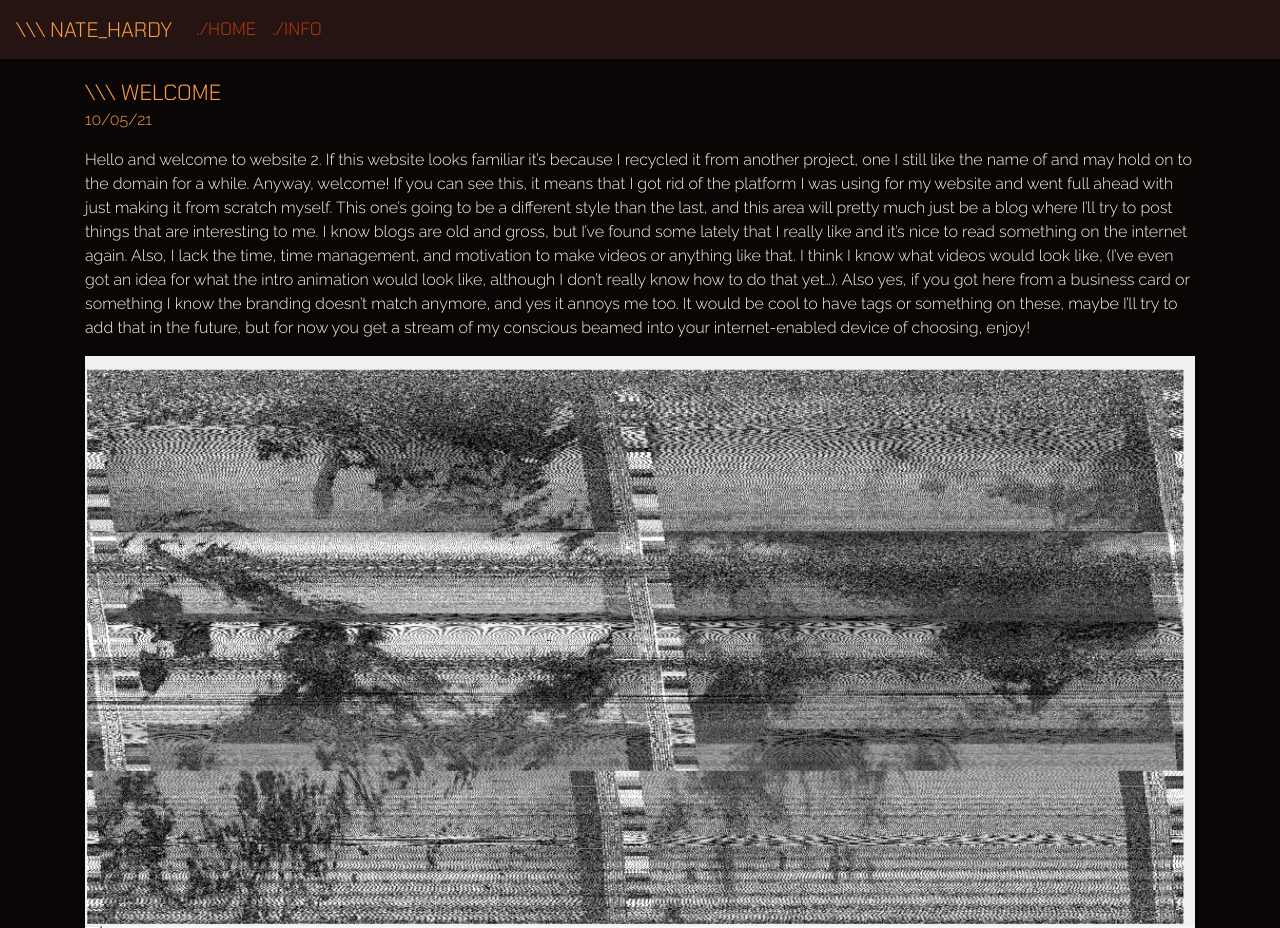
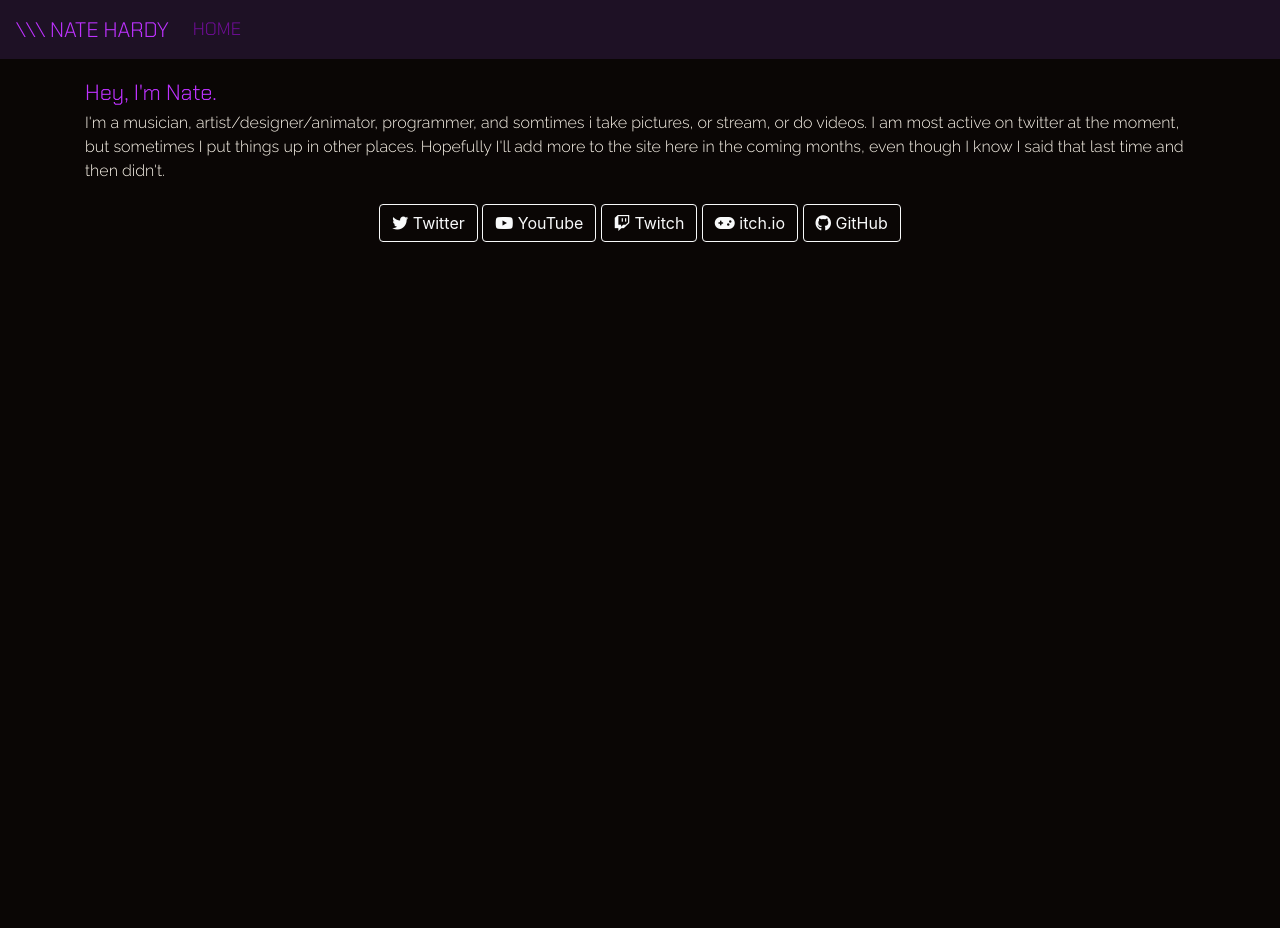
Before and after one commit to lastretrofire/website, a plain HTML site: page index.html in a window 1280 px wide. After the commit the page ends 800 px from the top, so only its background shows below. Drawn offline with nearby package versions, Linux system fonts and the light colour scheme.

Commit message:
major website changes

```diff
--- a/index.html
+++ b/index.html
@@ -24,27 +24,21 @@
 
 	<title>NATE_HARDY</title>
 </head>
-<nav class="navbar fixed-top navbar-expand-lg navbar-dark" style="background-color: #251411;">
-		<a class="navbar-brand" style="color:#fc9d49; font-family: 'Chakra Petch', sans-serif; font-size:21px;">\\\ NATE_HARDY</a>
+<nav class="navbar fixed-top navbar-expand-lg navbar-dark" style="background-color: #1e1125;">
+		<a class="navbar-brand" style="color:#be32ff; font-family: 'Chakra Petch', sans-serif; font-size:21px;">\\\ NATE HARDY</a>
 			<ul class="navbar-nav">
 				<button class="navbar-toggler" type="button" data-toggle="collapse" data-target="#navbarToggleExternalContent" aria-controls="navbarToggleExternalContent" aria-expanded="false" aria-label="Toggle navigation">
-					<i class="fas fa-bars" style="color:#fc9d49;"></i>
+					<i class="fas fa-bars" style="color:#be32ff;"></i>
 				  </button>
 				<div class="collapse" id="navbarToggleExternalContent">
 					<li class="nav-item active">
-						<a class="nav-link active" aria-current="page" href="#" style="color:#ae3910; font-family: 'Chakra Petch', sans-serif; font-size:18px; transition: background-color, #ffb580 1.0s; !important">./HOME</a>
-					</li>
-					<li class="nav-item">
-						<a class="nav-link active" aria-current="page" href="info.html" style="color:#ae3910; font-family: 'Chakra Petch', sans-serif; font-size:18px; transition: background-color, #ffb580 1.0s; !important">./INFO</a>
+						<a class="nav-link active" aria-current="page" href="#" style="color:#6f0d96; font-family: 'Chakra Petch', sans-serif; font-size:18px; transition: background-color, #be32ff 1.0s; !important">HOME</a>
 					</li>
 				</div>
 
 				<div class="collapse navbar-collapse" id="navbar">
 				<li class="nav-item active">
-					<a class="nav-link active" aria-current="page" href="#" style="color:#ae3910; font-family: 'Chakra Petch', sans-serif; font-size:18px; transition: background-color, #ffb580 1.0s; !important">./HOME</a>
-				</li>
-				<li class="nav-item">
-					<a class="nav-link active" aria-current="page" href="info.html" style="color:#ae3910; font-family: 'Chakra Petch', sans-serif; font-size:18px; transition: background-color, #ffb580 1.0s; !important">./INFO</a>
+					<a class="nav-link active" aria-current="page" href="#" style="color:#6f0d96; font-family: 'Chakra Petch', sans-serif; font-size:18px; transition: background-color, #be32ff 1.0s; !important">HOME</a>
 				</li>
 			</div>
 
@@ -54,19 +48,21 @@
 <body>
 
 	<div class="container-md" style="margin-top: 80px;">
-		<h1 style="margin-bottom:2px;">\\\ WELCOME</h1>
-		<p style="color: #fc9d49; margin-top:2px; margin-bottom: 2px;">10/05/21<p>
+		<h1 style="margin-bottom:2px;">Hey, I'm Nate. </h1>
+		<p style="margin-top: 5px;">
+			I'm a musician, artist/designer/animator, programmer, and somtimes i take pictures, or stream, or do videos. I am most active on twitter at the moment, but sometimes I put things up in other places. Hopefully I'll
+			add more to the site here in the coming months, even though I know I said that last time and then didn't.
+		</p>
+		<div class="container" style="margin-top: 15px;"><center>
+			<a href="https://twitter.com/LastRetrofire "><button type="button" class="btn btn-outline-light" style="margin-top: 5px;"><i class="fab fa-twitter"></i> Twitter</button></a>
+			<a href="https://www.youtube.com/channel/UCCyaTFgeQmElgMY-RJpF71Q/featured"><button type="button" class="btn btn-outline-light" style="margin-top: 5px;"><i class="fab fa-youtube"></i> YouTube</button></a>
+			<a href="https://www.twitch.tv/lastretrofire"><button type="button" class="btn btn-outline-light" style="margin-top: 5px;"><i class="fab fa-twitch"></i> Twitch</button></a>
+			<a href="https://lastretrofire.itch.io/"><button type="button" class="btn btn-outline-light" style="margin-top: 5px;"><i class="fa fa-gamepad"></i> itch.io</button></a>
+			<a href="https://github.com/lastretrofire"><button type="button" class="btn btn-outline-light" style="margin-top: 5px;"><i class="fa fa-github"></i> GitHub</button></a>
 
-		<p style="margin-top: 5px;">Hello and welcome to website 2. If this website looks familiar it’s because I recycled it from another project, one I still like the name of and may
-			hold on to the domain for a while. Anyway, welcome! If you can see this, it means that I got rid of the platform I was using for my website and went full ahead with just making
-			it from scratch myself. This one’s going to be a different style than the last, and this area will pretty much just be a blog where I’ll try to post things that are interesting
-			to me. I know blogs are old and gross, but I’ve found some lately that I really like and it’s nice to read something on the internet again. Also, I lack the time, time management,
-			and motivation to make videos or anything like that. I think I know what videos would look like, (I’ve even got an idea for what the intro animation would look like, although I
-			don’t really know how to do that yet…). Also yes, if you got here from a business card or something I know the branding doesn’t match anymore, and yes it annoys me too. It would
-			be cool to have tags or something on these, maybe I’ll try to add that in the future, but for now you get a stream of my conscious beamed into your internet-enabled device of
-			choosing, enjoy!
-		</p>
-		<img src="img\NOAA_1.png" class = "img-responsive" width = "100%"></img>
+
+		</center>
+		</div>
 
 	</div>
 
--- a/stylesheet.css
+++ b/stylesheet.css
@@ -7,7 +7,7 @@ a:hover {
 }
 h1 {
 	margin-top: 20px;
-	color: #fc9d49;
+	color: #be32ff;
 	font-family: 'Chakra Petch', sans-serif;
 	font-size:22px;
 }
```
Also changed, not shown: favicon.png, img/NOAA_1.png (deleted), img/deck.jpg (deleted).
